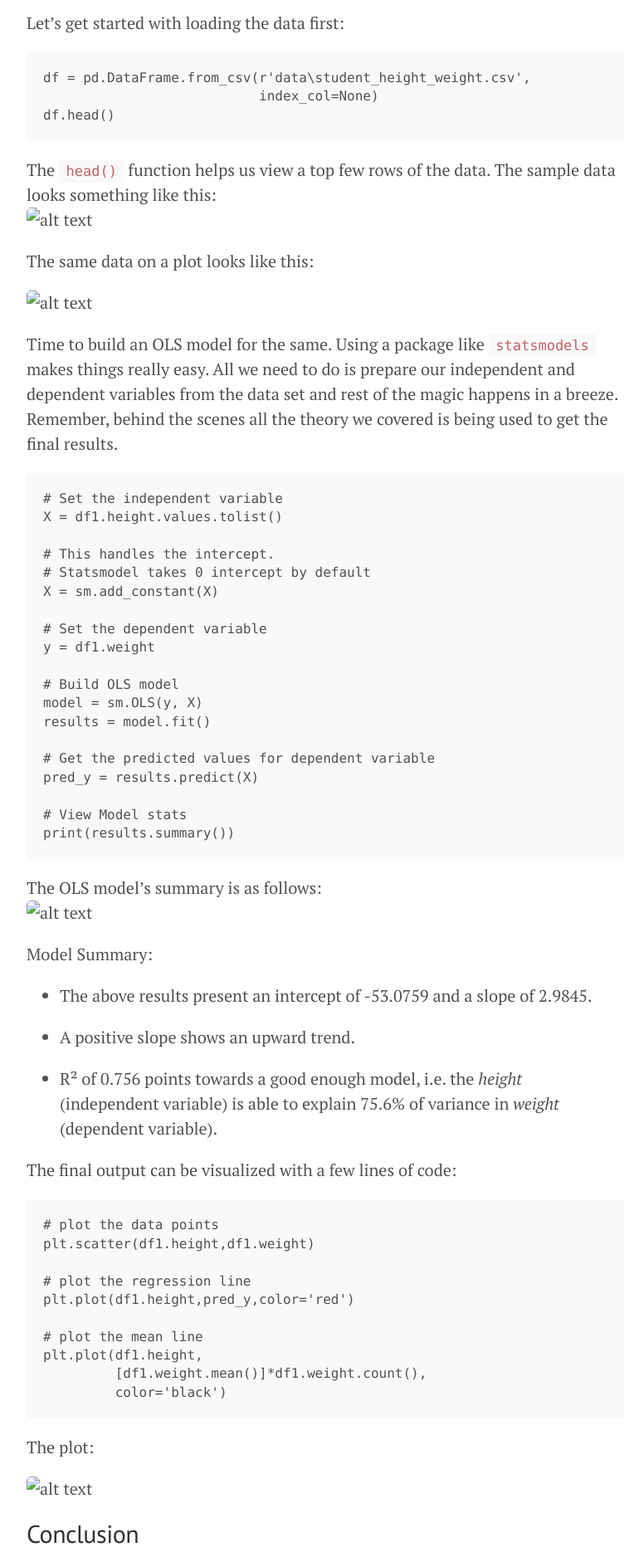
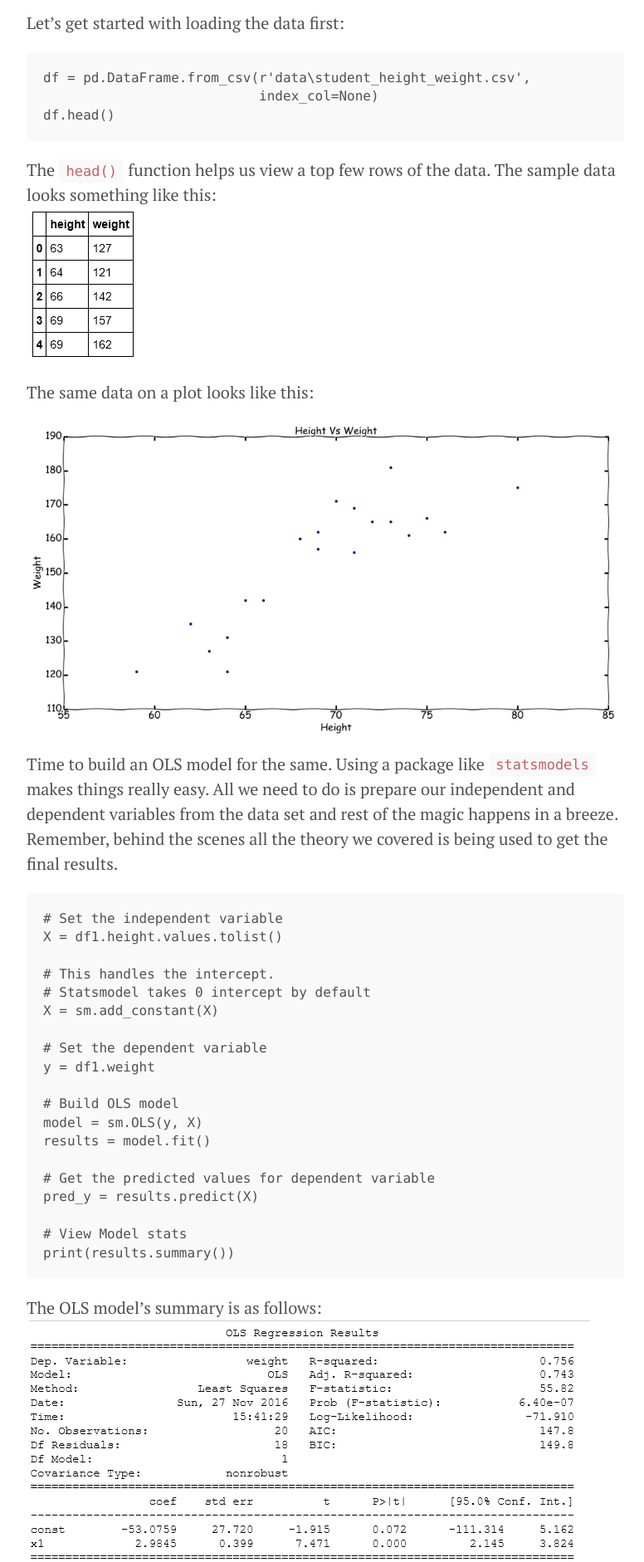
Before and after one commit to raghavbali/raghavbali.github.io, a Jekyll site: the page built from _posts/2016-11-25-linear-regression-part-ii.md, in a window 1280 px wide. Shown: the part 3724-5606 px from the top of the page at 83% size, without its empty margins (248-1024 px from the left). Built offline with Jekyll 4.4.1, drawn with Linux system fonts in a browser that asks for light colours.

Commit message:
Minor Fixes and enhancements

````diff
--- a/_config.yml
+++ b/_config.yml
@@ -17,6 +17,7 @@ tagline:             'Data Scientist at Intel | Shutterbug at Life' #need to thi
 description:         'Think. Tinker. Code. Click' # add something here
 url:                 raghavbali.github.io
 baseurl:             ''
+excerpt_separator:   <!--more-->
 #paginate:            1
 
 # About/contact
--- a/_posts/2016-11-08-hello-world.markdown
+++ b/_posts/2016-11-08-hello-world.markdown
@@ -5,6 +5,10 @@ date:   2016-11-08 19:22:34 +0530
 categories: general
 ---
 As with any programming activity, ```hello world``` is what we all start with.
+
+<!--more-->
+
+
 
 I am setting up this website after a lot of procrastinating and delays. I am learning ```jekyll``` along with writing posts, so expect layout and other changes as I progress.
 
--- a/_posts/2016-11-25-linear-regression-part-ii.md
+++ b/_posts/2016-11-25-linear-regression-part-ii.md
@@ -6,6 +6,9 @@ categories: statistics
 ---
 ## Regression Analysis
 In the previous post we had a quick sneak peak into Regression and Ordinary Least Squares Regression in particular. In this post we will build onto those concepts and understand how a linear regression model is built and evaluated. We will use some ```python``` to get the job done!
+
+<!--more-->
+
 
 ### Quick Refresh
 Simple linear regression is an analysis of relationship between two variables, say _x_ and _y_, which are linearly dependent (_linear regression you see_) they can be mathematically denoted as-
@@ -154,7 +157,7 @@ The second post in the linear regression series adds on to the concepts we learn
 The complete notebook is available: [python_notebook](https://github.com/raghavbali/python_notebooks/blob/master/ols/ols_notebook.ipynb).
 
 
-[ols_plot]: {{site.url}}/public/img/ols_final_plot.PNG "Summary of OLS model build for Height Vs Weight data set"
-[sample_model_summary]: {{site.url}}/public/img/ols_model_summary.PNG "Summary of OLS model build for Height Vs Weight data set"
-[sample_data]: {{site.url}}/public/img/ols_sample_data.PNG "Sample data from Height Vs Weight data set"
-[sample_scatter]: {{site.url}}/public/img/ols_sample_scatter.PNG "Sample Scatter plot of Height Vs Weight"
+[ols_plot]: {{site.baseurl}}/public/img/ols_final_plot.PNG "Summary of OLS model build for Height Vs Weight data set"
+[sample_model_summary]: {{site.baseurl}}/public/img/ols_model_summary.PNG "Summary of OLS model build for Height Vs Weight data set"
+[sample_data]: {{site.baseurl}}/public/img/ols_sample_data.PNG "Sample data from Height Vs Weight data set"
+[sample_scatter]: {{site.baseurl}}/public/img/ols_sample_scatter.PNG "Sample Scatter plot of Height Vs Weight"
````
Also changed, not shown: _posts/2016-11-13-linear-regression.md (+5 -2 lines).
